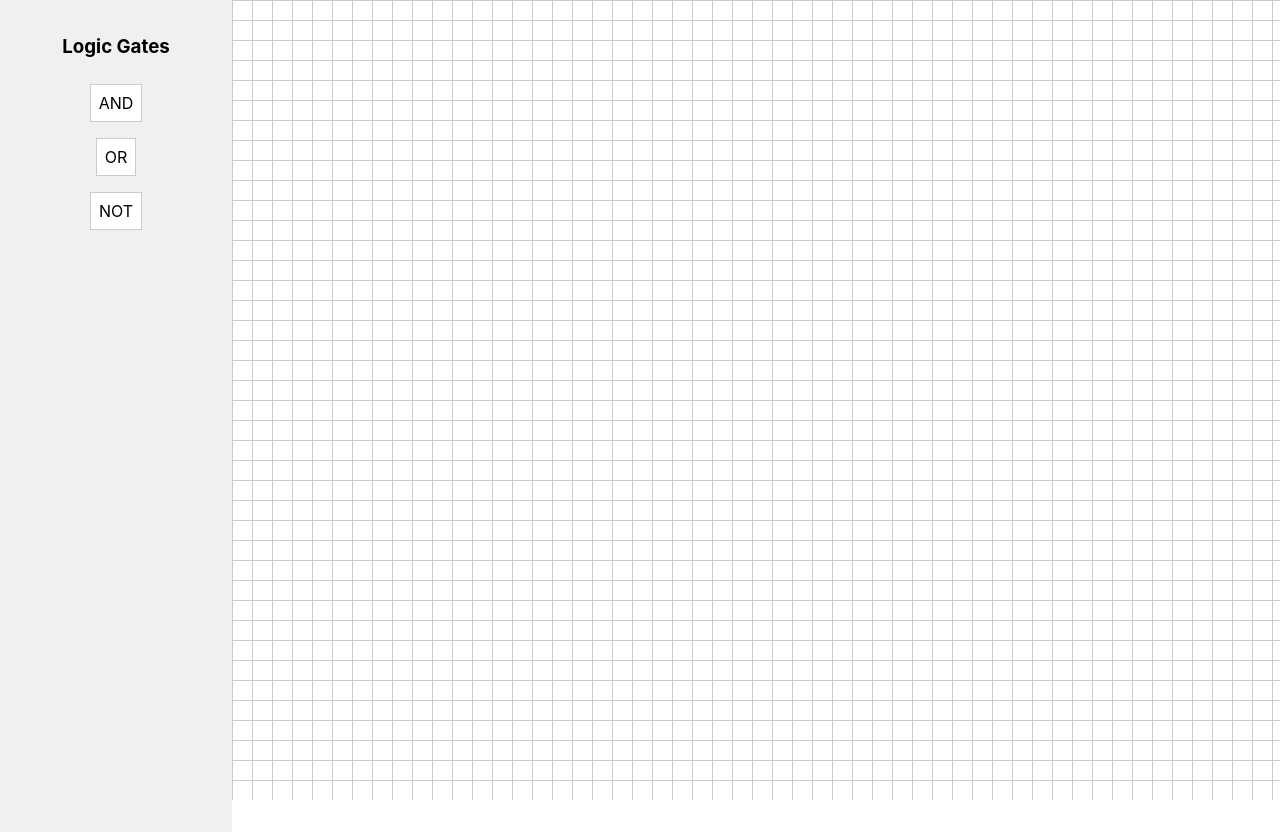
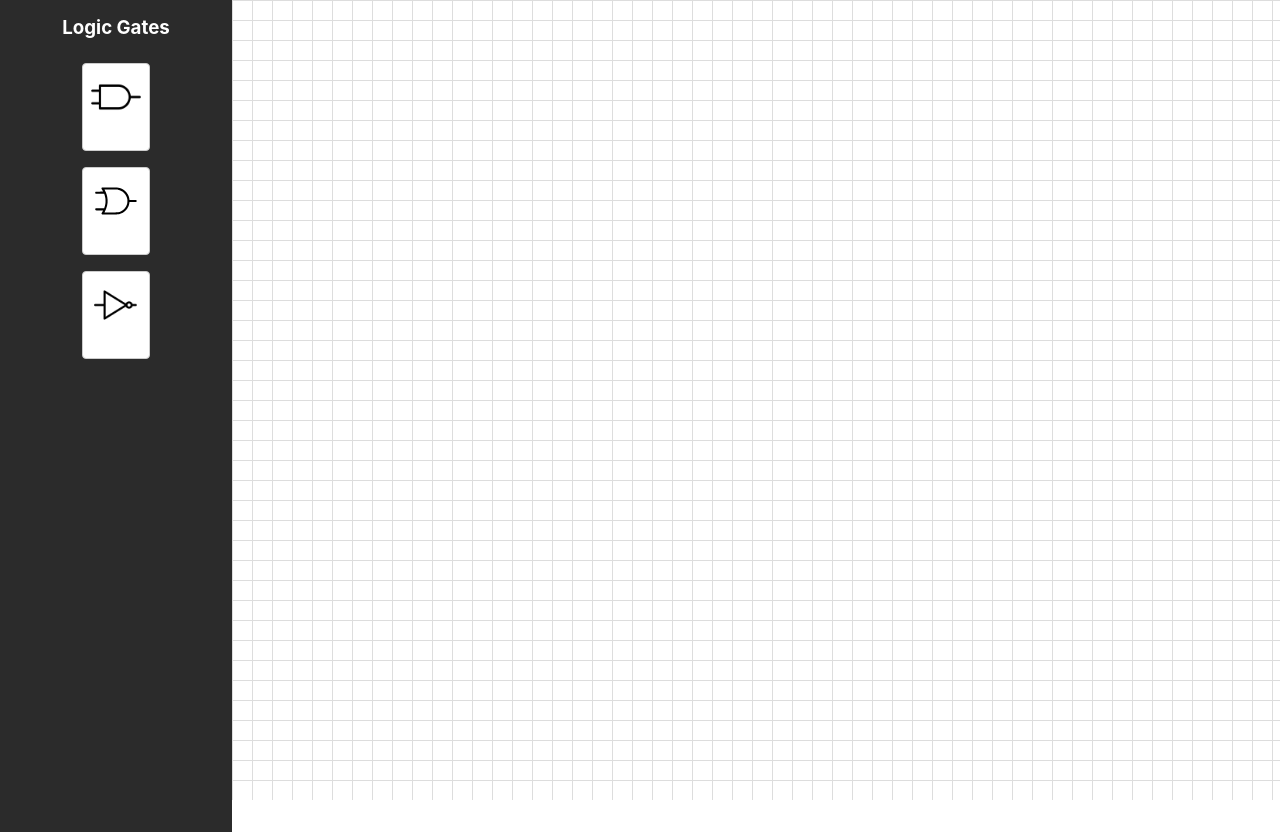
Before and after one commit to Art-i-om/Logic_Lab, a React (Create React App) app: page / in a window 1280 px wide. Built offline with nearby package versions, Linux system fonts and the light colour scheme.

Commit message:
Style sidebar and canvas with images

```diff
--- /dev/null
+++ b/src/components/Canvas.css
@@ -0,0 +1,8 @@
+.canvas {
+  flex: 1;
+  position: relative;
+  background-image: linear-gradient(#ddd 1px, transparent 1px),
+    linear-gradient(90deg, #ddd 1px, transparent 1px);
+  background-size: 20px 20px;
+  height: 100vh;
+}
--- a/src/components/Canvas.js
+++ b/src/components/Canvas.js
@@ -2,6 +2,7 @@ import { useDrop } from 'react-dnd';
 import { ItemTypes } from '../dnd/ItemTypes';
 import { useState } from 'react';
 import GateOnCanvas from './GateOnCanvas';
+import './Canvas.css';
 
 const Canvas = ({ gates, setGates }) => {
   const moveGate = (id, newX, newY) => {
@@ -43,17 +44,7 @@ const Canvas = ({ gates, setGates }) => {
   }));
 
   return (
-    <div
-      id="canvas"
-      ref={drop}
-      style={{
-        flex: 1,
-        position: 'relative',
-        backgroundImage: 'linear-gradient(#ccc 1px, transparent 1px), linear-gradient(90deg, #ccc 1px, transparent 1px)',
-        backgroundSize: '20px 20px',
-        height: '100vh',
-      }}
-    >
+    <div id="canvas" ref={drop} className="canvas">
       {gates.map((gate) => (
         <GateOnCanvas key={gate.id} {...gate} />
       ))}
--- /dev/null
+++ b/src/components/DraggableGate.css
@@ -0,0 +1,21 @@
+.draggable-gate {
+  padding: 8px;
+  margin: 8px;
+  background-color: #fff;
+  border: 1px solid #ccc;
+  border-radius: 4px;
+  cursor: grab;
+  text-align: center;
+}
+
+.draggable-gate img {
+  width: 50px;
+  height: 50px;
+  display: block;
+  margin: 0 auto;
+}
+
+.gate-label {
+  font-size: 0.85rem;
+  margin-top: 0.25rem;
+}
--- a/src/components/DraggableGate.js
+++ b/src/components/DraggableGate.js
@@ -1,6 +1,7 @@
 // components/DraggableGate.js
 import { useDrag } from 'react-dnd';
 import { ItemTypes } from '../dnd/ItemTypes';
+import './DraggableGate.css';
 
 const DraggableGate = ({ type }) => {
   const [{ isDragging }, drag] = useDrag(() => ({
@@ -11,20 +12,29 @@ const DraggableGate = ({ type }) => {
     }),
   }));
 
+  const getImageSrc = () => {
+    switch (type) {
+      case 'AND':
+        return '/assets/and.png';
+      case 'OR':
+        return '/assets/or-modified.svg';
+      case 'NOT':
+        return '/assets/not.png';
+      default:
+        return null;
+    }
+  };
+
+  const imgSrc = getImageSrc();
+
   return (
     <div
       ref={drag}
-      style={{
-        opacity: isDragging ? 0.5 : 1,
-        padding: '8px',
-        margin: '8px',
-        backgroundColor: '#fff',
-        border: '1px solid #ccc',
-        cursor: 'grab',
-        textAlign: 'center',
-      }}
+      className="draggable-gate"
+      style={{ opacity: isDragging ? 0.5 : 1 }}
     >
-      {type}
+      {imgSrc && <img src={imgSrc} alt={`${type} gate`} />}
+      <div className="gate-label">{type}</div>
     </div>
   );
 };
--- /dev/null
+++ b/src/components/Sidebar.css
@@ -0,0 +1,16 @@
+.sidebar {
+  width: 200px;
+  height: 100vh;
+  padding: 1rem;
+  background-color: #2b2b2b;
+  color: #fff;
+  display: flex;
+  flex-direction: column;
+  align-items: center;
+  z-index: 10;
+}
+
+.sidebar h3 {
+  margin-top: 0;
+  margin-bottom: 1rem;
+}
--- a/src/components/Sidebar.js
+++ b/src/components/Sidebar.js
@@ -2,6 +2,7 @@
 import DraggableGate from './DraggableGate';
 import { useDrop } from 'react-dnd';
 import { ItemTypes } from '../dnd/ItemTypes';
+import './Sidebar.css';
 
 const Sidebar = ({ onGateRemove }) => {
   const [, drop] = useDrop(() => ({
@@ -14,19 +15,7 @@ const Sidebar = ({ onGateRemove }) => {
   }));
 
   return (
-    <div
-      ref={drop}
-      style={{
-        width: '200px',
-        height: '100vh',
-        padding: '1rem',
-        backgroundColor: '#f0f0f0',
-        display: 'flex',
-        flexDirection: 'column',
-        alignItems: 'center',
-        zIndex: 10
-      }}
-    >
+    <div ref={drop} className="sidebar">
       <h3>Logic Gates</h3>
       <DraggableGate type="AND" />
       <DraggableGate type="OR" />
```
